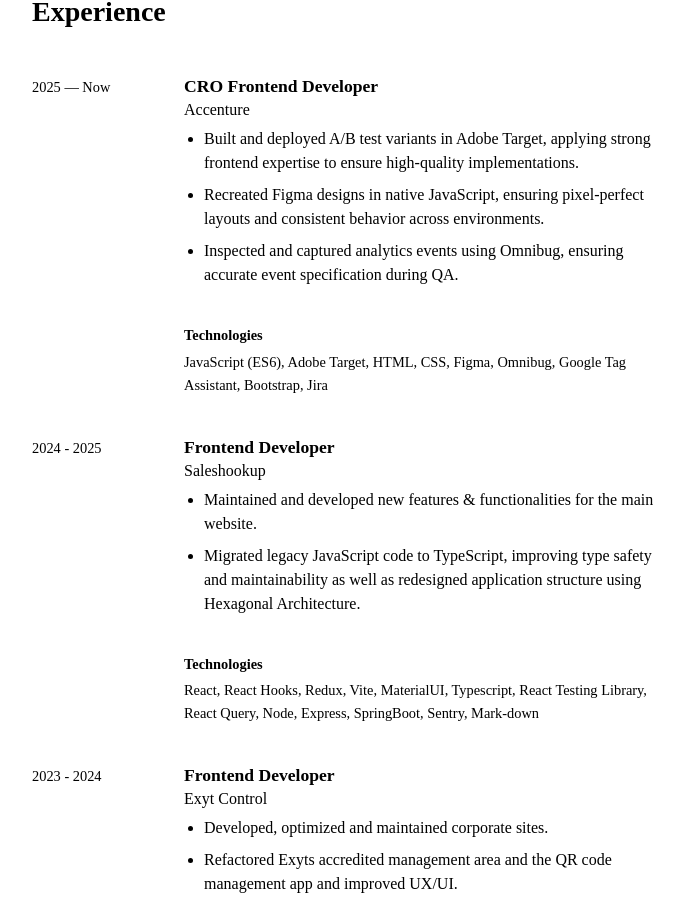
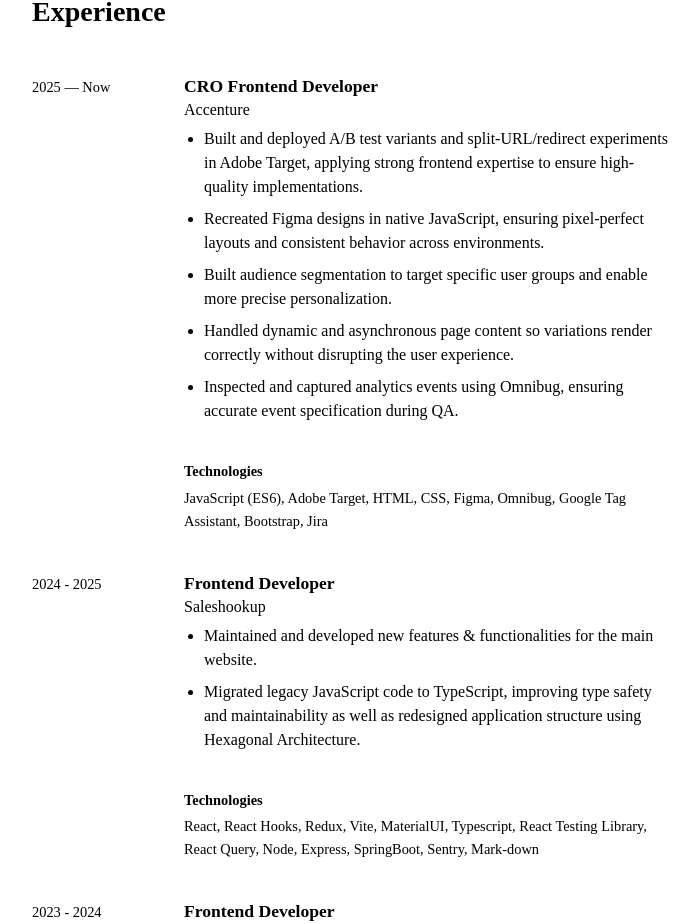
Before and after one commit to Guadixx/mi-portfolio, a React (Vite) app: page / in a window 1280 px wide. Shown: the part 1159-2083 px from the top of the page, without its empty margins (24-723 px from the left). Built offline with nearby package versions, Linux system fonts and the light colour scheme; the HTML template or start-up script is replaced by a standard one.

Commit message:
- Add summary, workflow and stack fields to the CRO entry

```diff
--- a/src/sections/Experience.jsx
+++ b/src/sections/Experience.jsx
@@ -7,8 +7,10 @@
     company: 'Accenture',
     period: '2025 — Now',
     description: [
-      'Built and deployed A/B test variants in Adobe Target, applying strong frontend expertise to ensure high-quality implementations.',
+      'Built and deployed A/B test variants and split-URL/redirect experiments in Adobe Target, applying strong frontend expertise to ensure high-quality implementations.',
       'Recreated Figma designs in native JavaScript, ensuring pixel-perfect layouts and consistent behavior across environments.',
+      'Built audience segmentation to target specific user groups and enable more precise personalization.',
+      'Handled dynamic and asynchronous page content so variations render correctly without disrupting the user experience.',
       'Inspected and captured analytics events using Omnibug, ensuring accurate event specification during QA.',
     ],
     technologies: ['JavaScript (ES6)', 'Adobe Target', 'HTML', 'CSS', 'Figma', 'Omnibug', 'Google Tag Assistant', 'Bootstrap', 'Jira'],
```
